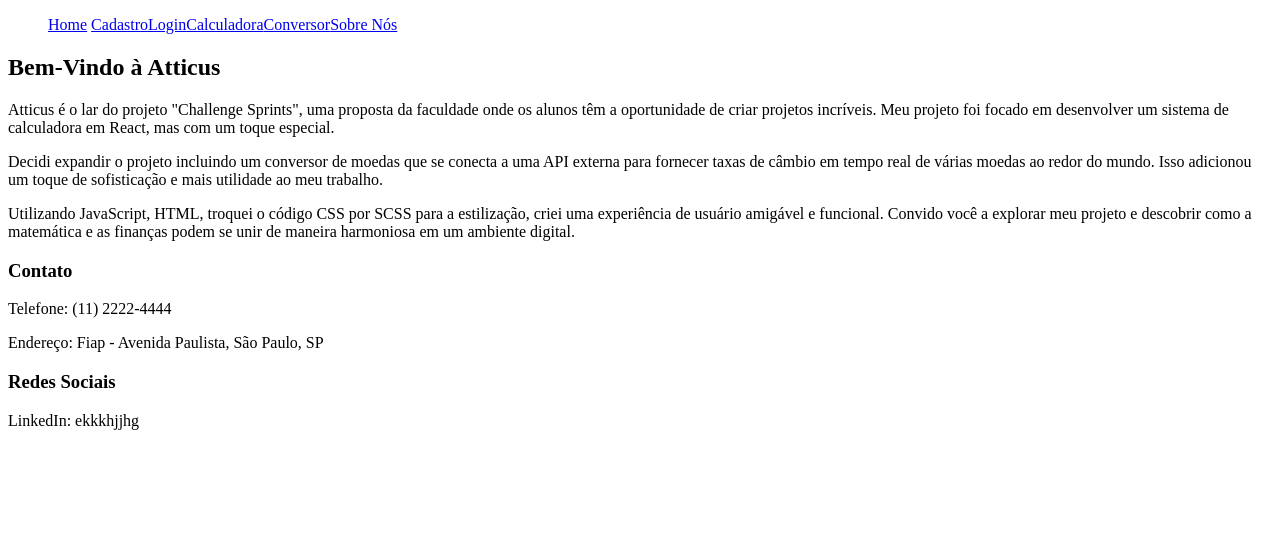
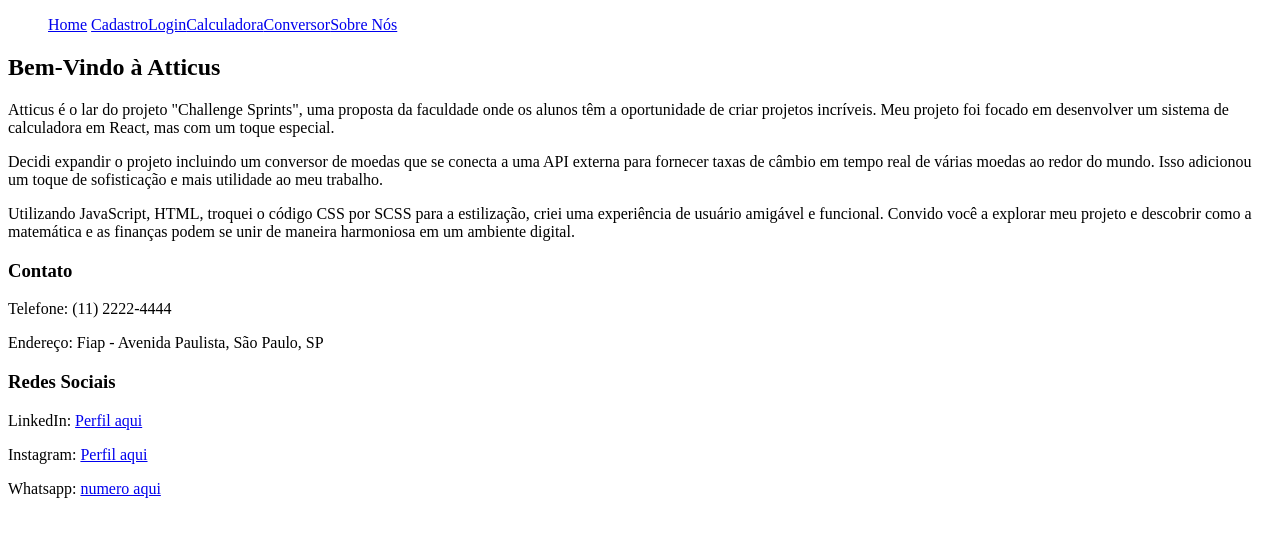
Before and after one commit to Biettt/Calculator, a React (Vite) app in the folder calculator/: page / in a window 1280 px wide. Shown: the top 536 px of the page. Built offline with nearby package versions, Linux system fonts and the light colour scheme.

Commit message:
formatting footer

```diff
--- a/calculator/src/routers/Footer.jsx
+++ b/calculator/src/routers/Footer.jsx
@@ -12,7 +12,9 @@ function Footer() {
                 </div>
                 <div className="social-media">
                     <h3>Redes Sociais</h3>
-                    <p>LinkedIn: ekkkhjjhg</p>
+                    <p>LinkedIn: <a href='https://linkedin.com/' target='_blank' rel='noopener noreferrer'>Perfil aqui</a> </p>
+                    <p>Instagram: <a href='https://instagram.com/' target='_blank' rel='noopener noreferrer'>Perfil aqui</a> </p>
+                    <p>Whatsapp: <a href='https://whatsapp.com/' target='_blank' rel='noopener noreferrer'>numero aqui</a> </p>
                 </div>
             </div>
         </footer>
```
